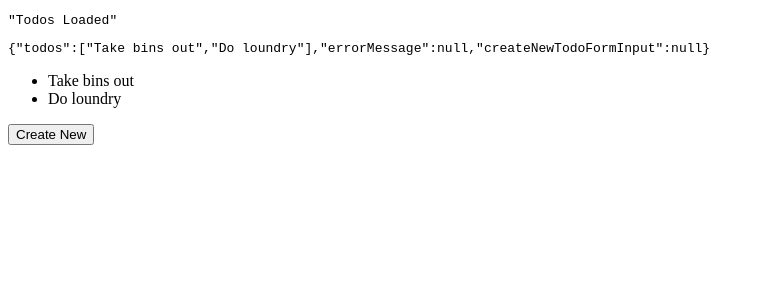
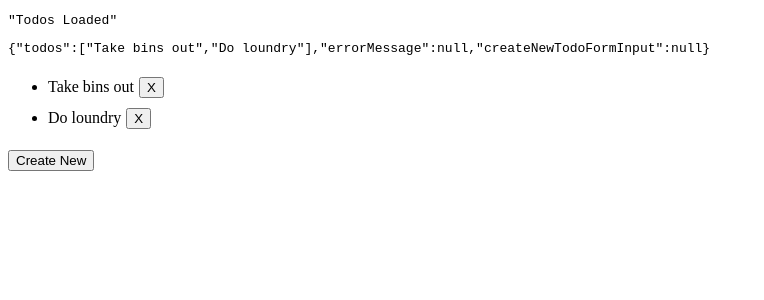
Before and after one commit to marushkevych/xstate-todo-app, a Next.js app: page / in a window 1280 px wide. Shown: the top 300 px of the page, without its empty margins (0-764 px from the left). Built offline with nearby package versions, Linux system fonts and the light colour scheme.

Commit message:
render delete buttons

```diff
--- a/src/app/page.js
+++ b/src/app/page.js
@@ -1,6 +1,7 @@
 'use client';
 import { useMachine } from "@xstate/react";
 import { todosMachine } from "./machines/todoAppMachine";
+import styles from "./page.module.css";
 
 const todos = new Set(['Take bins out', 'Do loundry']);
 
@@ -31,7 +32,14 @@ export default function Home() {
     return (
       <>
         <ul>
-          {state.context.todos.map(todo => <li>{todo}</li>)}
+          {state.context.todos.map((todo, index) => {
+            return (
+              <li key={index}>
+                {todo}
+                <button className={styles.deleteButton} onClick={()=> send({type: 'delete', todo})}>X</button>
+              </li>
+            )
+          })}
         </ul>
         <button onClick={()=> send({type: 'createNew'})}>Create New</button>
       </>
--- /dev/null
+++ b/src/app/page.module.css
@@ -0,0 +1,3 @@
+.deleteButton {
+  margin: 5px;
+}
```
